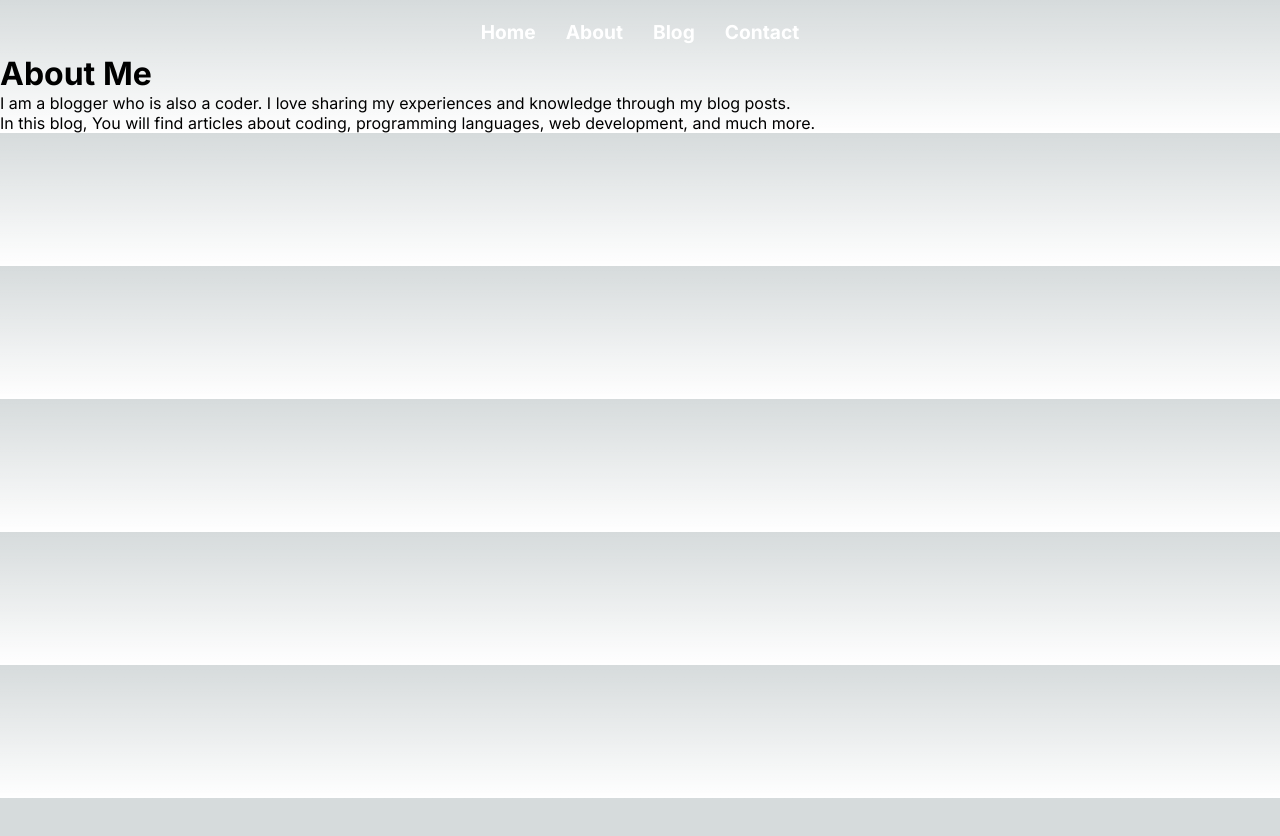
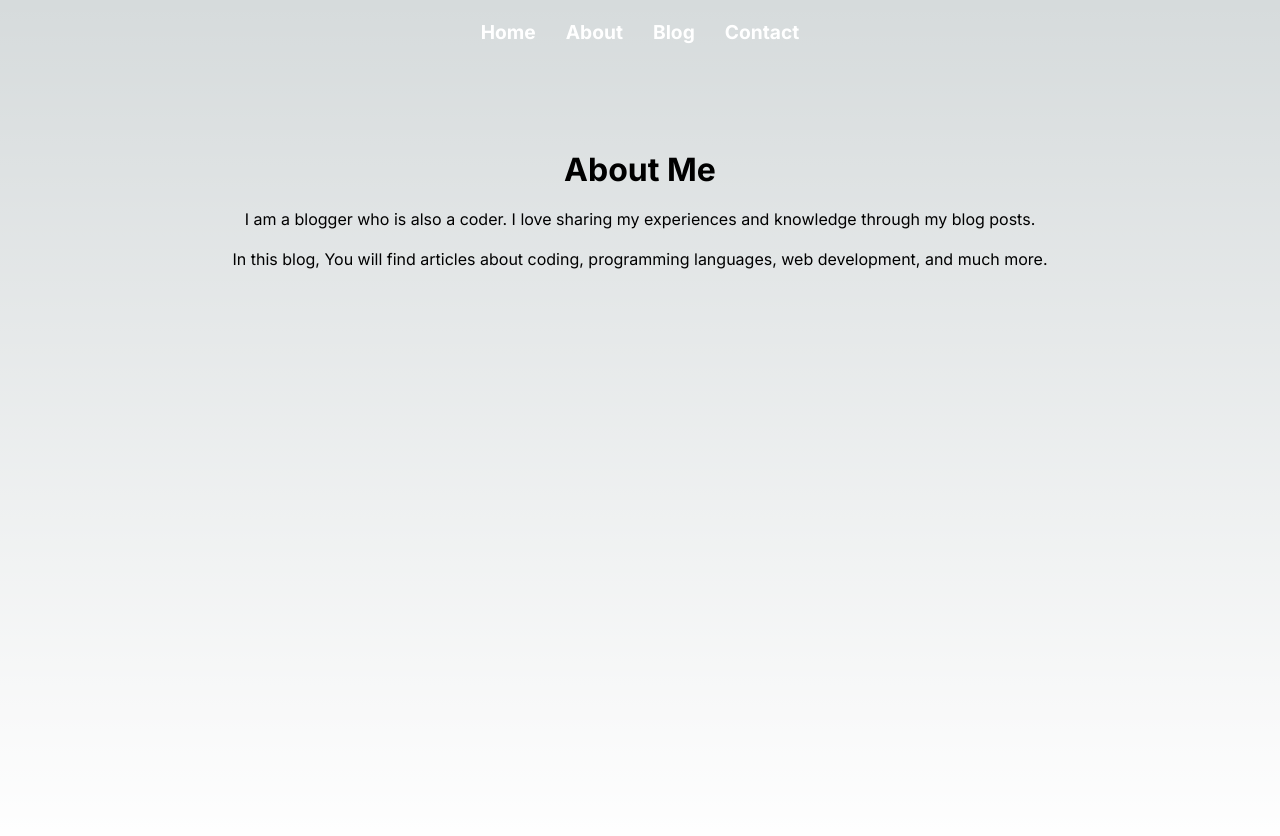
Before and after one commit to tamimhasan19702/learningNextJS, a Next.js app: page /about in a window 1280 px wide. Shown: the top 836 px of the page. Before the commit the page ends 800 px from the top, so only its background shows below. Built offline with nearby package versions, Linux system fonts and the light colour scheme.

Commit message:
update page.js, page.js and page.js

```diff
--- a/src/app/about/page.js
+++ b/src/app/about/page.js
@@ -1,8 +1,9 @@
 import React from 'react'
+import styles from '../styles/about.module.css'
 
 const about = () => {
   return (
-    <div>
+    <div className={styles.main}>
     <h1>About Me</h1>
     <p>
       I am a blogger who is also a coder. I love sharing my experiences and knowledge through my blog posts.
--- a/src/app/contact/page.js
+++ b/src/app/contact/page.js
@@ -1,8 +1,11 @@
 import React from 'react'
+import styles from '../styles/contact.module.css'
 
 const Contact = () => {
   return (
-    <div>Contact</div>
+    <div className={styles.main}>
+      Contact
+    </div>
   )
 }
 
--- /dev/null
+++ b/src/app/styles/about.module.css
@@ -0,0 +1,8 @@
+.main {
+    display: flex;
+    flex-direction: column;
+    gap: 20px;
+    align-items: center;
+    padding: 6rem;
+    min-height: 100vh;
+  }
--- /dev/null
+++ b/src/app/styles/contact.module.css
@@ -0,0 +1,8 @@
+.main {
+    display: flex;
+    flex-direction: column;
+    gap: 20px;
+    align-items: center;
+    padding: 6rem;
+    min-height: 100vh;
+  }
--- /dev/null
+++ b/src/blogdata/how-to-learn-CSS.json
@@ -0,0 +1,5 @@
+{
+  "title": "How to learn CSS",
+  "content": " Lorem Ipsum is simply dummy text of the printing and typesetting industry. Lorem Ipsum has been the industrys standard dummy text ever since the 1500s, when an unknown printer took a galley of type and scrambled it to make a type specimen book. It has survived not only five centuries, but also the leap into electronic typesetting, remaining essentially unchanged. It was popularised in the 1960s with the release of Letraset sheets containing Lorem Ipsum passages, and more recently with desktop publishing software like Aldus PageMaker including versions of Lorem Ipsum. Lorem Ipsum is simply dummy text of the printing and typesetting industry. Lorem Ipsum has been the industrys standard dummy text ever since the 1500s, when an unknown printer took a galley of type and scrambled it to make a type specimen book. It has survived not only five centuries, but also the leap into electronic typesetting, remaining essentially unchanged. It was popularised in the 1960s with the release of Letraset sheets containing Lorem Ipsum passages, and more recently with desktop publishing software like Aldus PageMaker including versions of Lorem Ipsum. ",
+  "author": "Tamim hasan"
+}
--- /dev/null
+++ b/src/blogdata/how-to-learn-MySQL.json
@@ -0,0 +1,5 @@
+{
+  "title": "How to learn MySQL",
+  "content": " Lorem Ipsum is simply dummy text of the printing and typesetting industry. Lorem Ipsum has been the industrys standard dummy text ever since the 1500s, when an unknown printer took a galley of type and scrambled it to make a type specimen book. It has survived not only five centuries, but also the leap into electronic typesetting, remaining essentially unchanged. It was popularised in the 1960s with the release of Letraset sheets containing Lorem Ipsum passages, and more recently with desktop publishing software like Aldus PageMaker including versions of Lorem Ipsum. Lorem Ipsum is simply dummy text of the printing and typesetting industry. Lorem Ipsum has been the industrys standard dummy text ever since the 1500s, when an unknown printer took a galley of type and scrambled it to make a type specimen book. It has survived not only five centuries, but also the leap into electronic typesetting, remaining essentially unchanged. It was popularised in the 1960s with the release of Letraset sheets containing Lorem Ipsum passages, and more recently with desktop publishing software like Aldus PageMaker including versions of Lorem Ipsum. ",
+  "author": "Tamim hasan"
+}
--- /dev/null
+++ b/src/blogdata/how-to-learn-PHP.json
@@ -0,0 +1,5 @@
+{
+  "title": "How to learn PHP",
+  "content": " Lorem Ipsum is simply dummy text of the printing and typesetting industry. Lorem Ipsum has been the industrys standard dummy text ever since the 1500s, when an unknown printer took a galley of type and scrambled it to make a type specimen book. It has survived not only five centuries, but also the leap into electronic typesetting, remaining essentially unchanged. It was popularised in the 1960s with the release of Letraset sheets containing Lorem Ipsum passages, and more recently with desktop publishing software like Aldus PageMaker including versions of Lorem Ipsum. Lorem Ipsum is simply dummy text of the printing and typesetting industry. Lorem Ipsum has been the industrys standard dummy text ever since the 1500s, when an unknown printer took a galley of type and scrambled it to make a type specimen book. It has survived not only five centuries, but also the leap into electronic typesetting, remaining essentially unchanged. It was popularised in the 1960s with the release of Letraset sheets containing Lorem Ipsum passages, and more recently with desktop publishing software like Aldus PageMaker including versions of Lorem Ipsum. ",
+  "author": "Tamim hasan"
+}
--- /dev/null
+++ b/src/blogdata/how-to-learn-Ruby-on-rails.json
@@ -0,0 +1,5 @@
+{
+  "title": "How to learn Ruby on Rails",
+  "content": " Lorem Ipsum is simply dummy text of the printing and typesetting industry. Lorem Ipsum has been the industrys standard dummy text ever since the 1500s, when an unknown printer took a galley of type and scrambled it to make a type specimen book. It has survived not only five centuries, but also the leap into electronic typesetting, remaining essentially unchanged. It was popularised in the 1960s with the release of Letraset sheets containing Lorem Ipsum passages, and more recently with desktop publishing software like Aldus PageMaker including versions of Lorem Ipsum. Lorem Ipsum is simply dummy text of the printing and typesetting industry. Lorem Ipsum has been the industrys standard dummy text ever since the 1500s, when an unknown printer took a galley of type and scrambled it to make a type specimen book. It has survived not only five centuries, but also the leap into electronic typesetting, remaining essentially unchanged. It was popularised in the 1960s with the release of Letraset sheets containing Lorem Ipsum passages, and more recently with desktop publishing software like Aldus PageMaker including versions of Lorem Ipsum. ",
+  "author": "Tamim hasan"
+}
--- /dev/null
+++ b/src/blogdata/how-to-learn-javascript.json
@@ -0,0 +1,5 @@
+{
+  "title": "How to learn JavaScript",
+  "content": " Lorem Ipsum is simply dummy text of the printing and typesetting industry. Lorem Ipsum has been the industrys standard dummy text ever since the 1500s, when an unknown printer took a galley of type and scrambled it to make a type specimen book. It has survived not only five centuries, but also the leap into electronic typesetting, remaining essentially unchanged. It was popularised in the 1960s with the release of Letraset sheets containing Lorem Ipsum passages, and more recently with desktop publishing software like Aldus PageMaker including versions of Lorem Ipsum. Lorem Ipsum is simply dummy text of the printing and typesetting industry. Lorem Ipsum has been the industrys standard dummy text ever since the 1500s, when an unknown printer took a galley of type and scrambled it to make a type specimen book. It has survived not only five centuries, but also the leap into electronic typesetting, remaining essentially unchanged. It was popularised in the 1960s with the release of Letraset sheets containing Lorem Ipsum passages, and more recently with desktop publishing software like Aldus PageMaker including versions of Lorem Ipsum. ",
+  "author": "Tamim hasan"
+}
--- /dev/null
+++ b/src/blogdata/how-to-learn-python.json
@@ -0,0 +1,5 @@
+{
+  "title": "How to learn python",
+  "content": " Lorem Ipsum is simply dummy text of the printing and typesetting industry. Lorem Ipsum has been the industrys standard dummy text ever since the 1500s, when an unknown printer took a galley of type and scrambled it to make a type specimen book. It has survived not only five centuries, but also the leap into electronic typesetting, remaining essentially unchanged. It was popularised in the 1960s with the release of Letraset sheets containing Lorem Ipsum passages, and more recently with desktop publishing software like Aldus PageMaker including versions of Lorem Ipsum. Lorem Ipsum is simply dummy text of the printing and typesetting industry. Lorem Ipsum has been the industrys standard dummy text ever since the 1500s, when an unknown printer took a galley of type and scrambled it to make a type specimen book. It has survived not only five centuries, but also the leap into electronic typesetting, remaining essentially unchanged. It was popularised in the 1960s with the release of Letraset sheets containing Lorem Ipsum passages, and more recently with desktop publishing software like Aldus PageMaker including versions of Lorem Ipsum. ",
+  "author": "Tamim hasan"
+}
```
Also changed, not shown: src/app/blog/page.js (+9 -8 lines).
